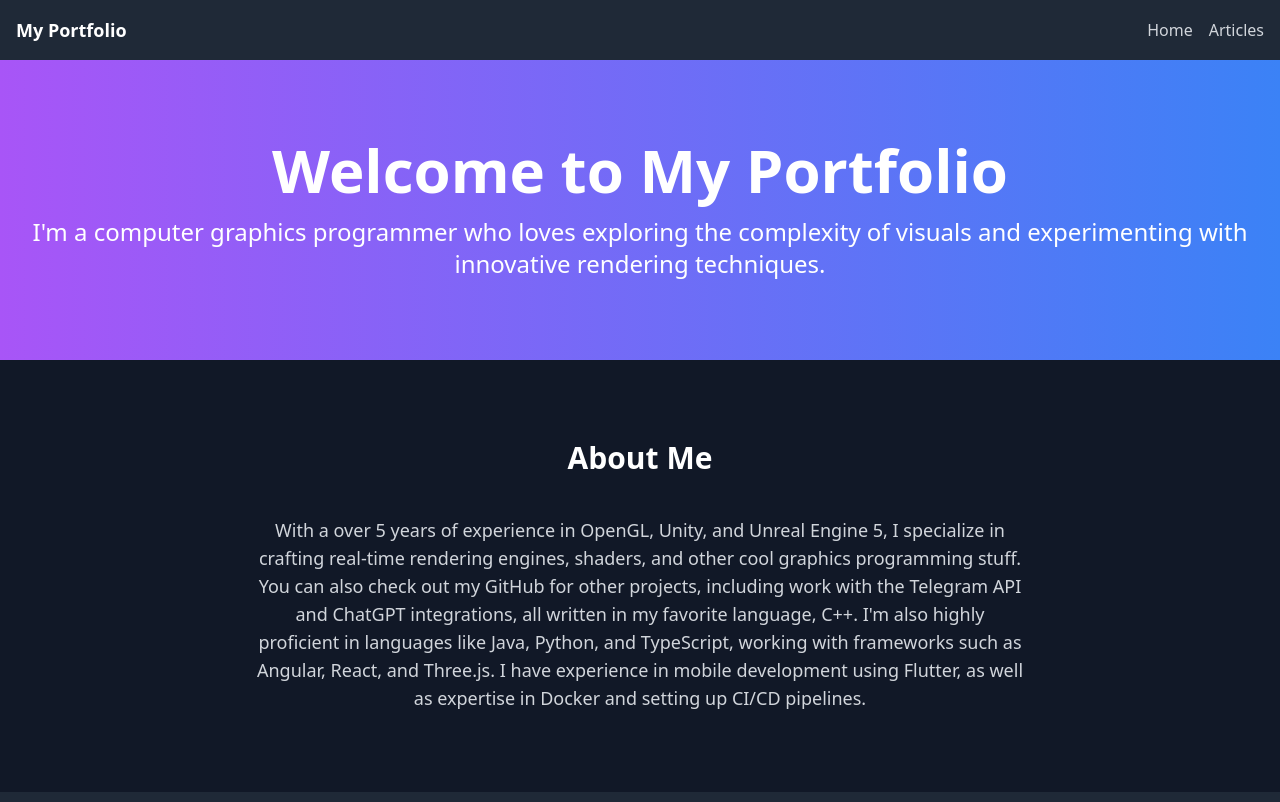
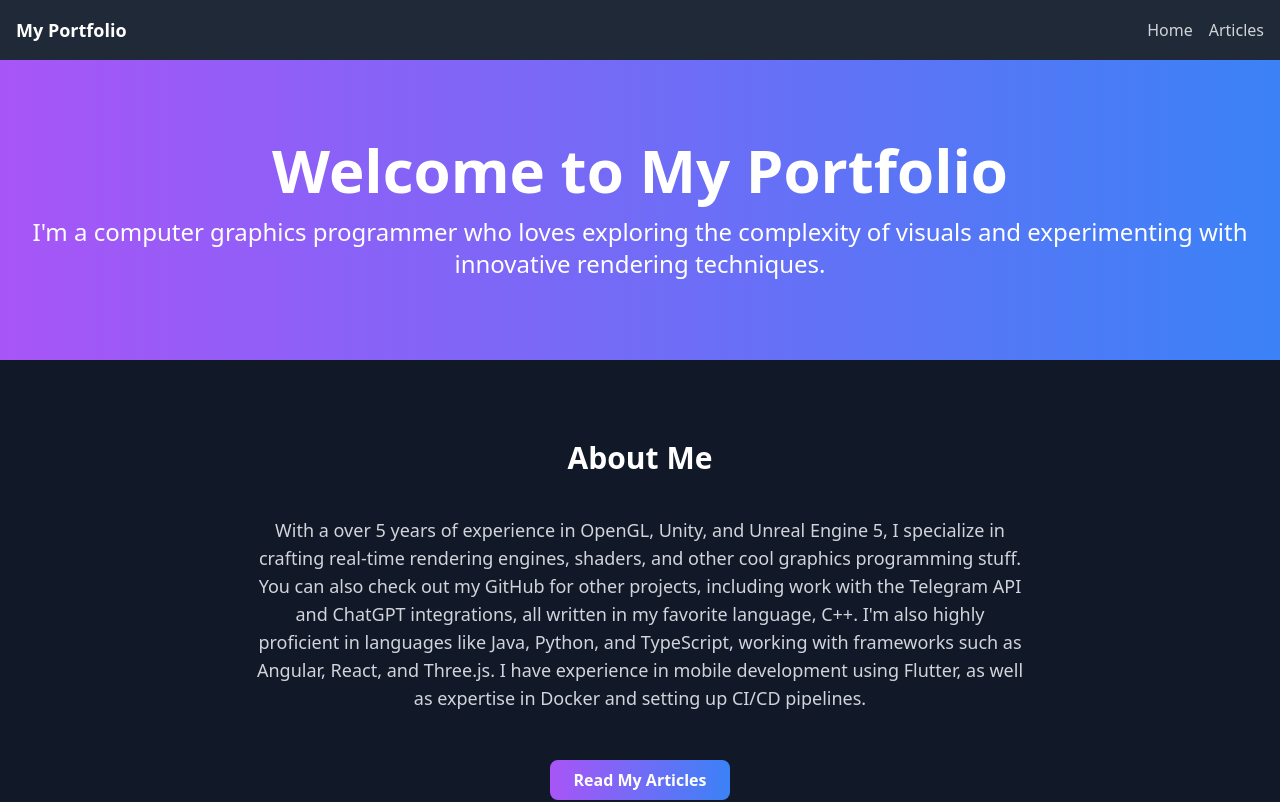
Before and after one commit to deni2312/deni2312.github.io, a React (Vite) app: page / in a window 1280 px wide. Shown: the top 802 px of the page. Built offline with nearby package versions, Linux system fonts and the light colour scheme.

Commit message:
Github Pages

```diff
--- a/src/Site.tsx
+++ b/src/Site.tsx
@@ -1,5 +1,6 @@
 import telegram from './assets/telegram.svg';
 import chatgpt from './assets/chatgpt.png';
+import { Link } from 'react-router-dom';
 
 function Site() {
   return (
@@ -25,6 +26,14 @@ function Site() {
             You can also check out my GitHub for other projects, including work with the Telegram API and ChatGPT integrations, all written in my favorite language, C++.
             I'm also highly proficient in languages like Java, Python, and TypeScript, working with frameworks such as Angular, React, and Three.js. I have experience in mobile development using Flutter, as well as expertise in Docker and setting up CI/CD pipelines.
           </p>
+            <div className="text-center mt-8">
+            <Link
+                to="/deni2312.github.io/articles"
+                className="inline-block bg-gradient-to-r from-purple-500 to-blue-500 py-2 px-6 rounded-lg text-white font-semibold mt-4"
+              >
+                Read My Articles
+              </Link>
+          </div>
         </div>
       </section>
 
```
